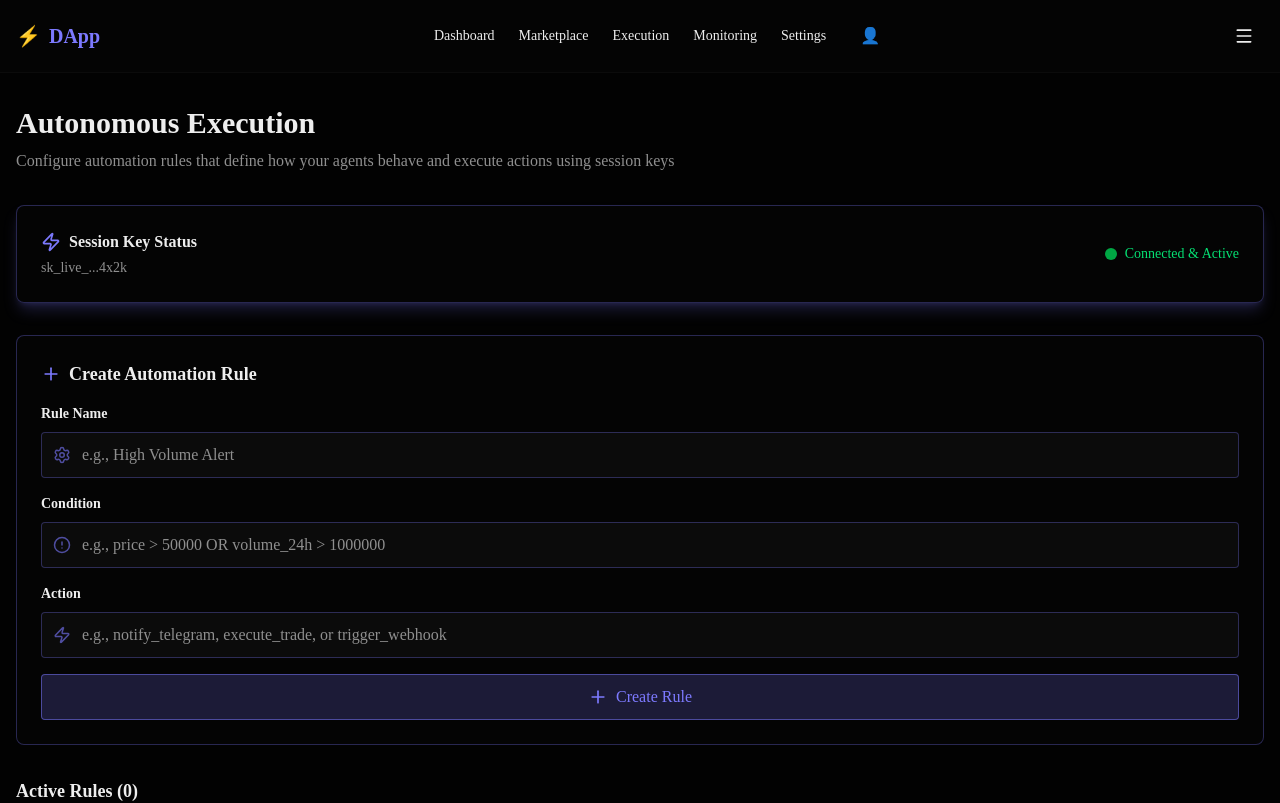
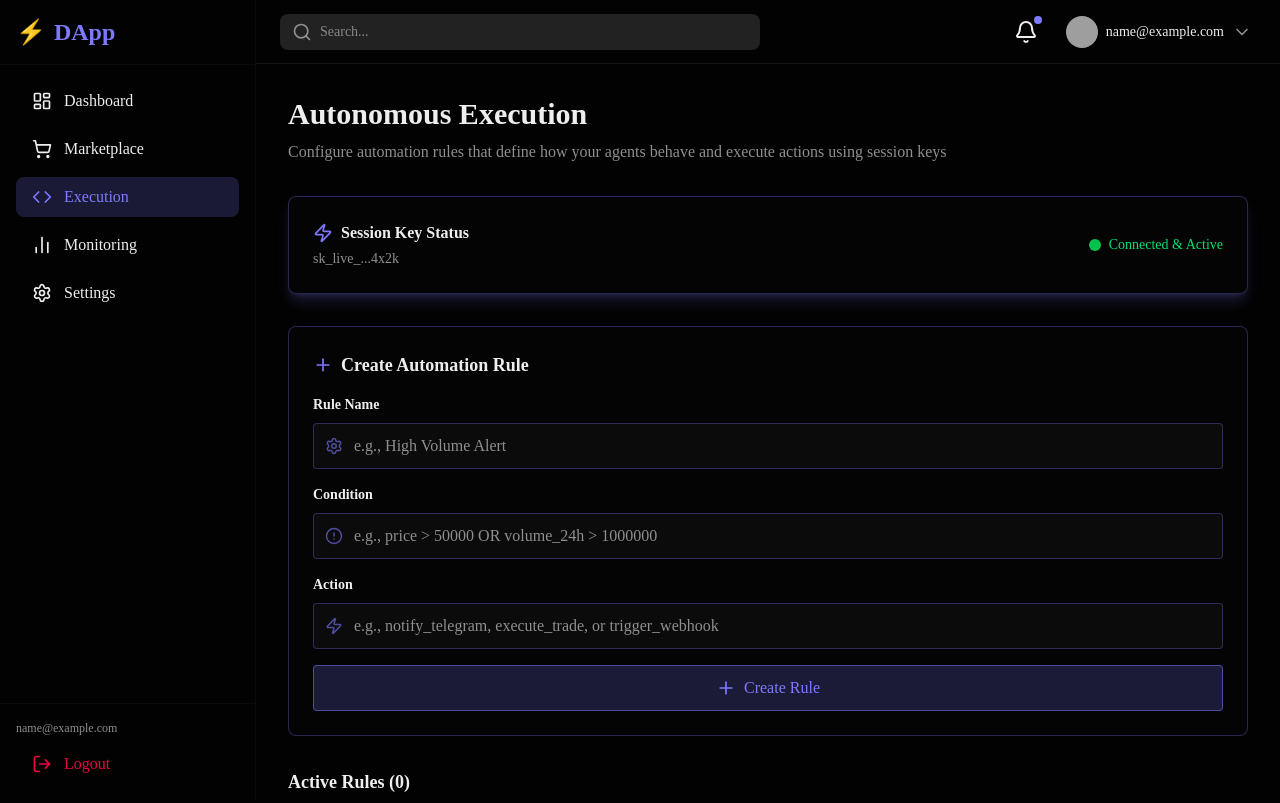
Before and after one commit to Clement-coder/AxiomSphere, a Next.js app in the folder front-end/: page /execution in a window 1280 px wide. Shown: the top 803 px of the page. Built offline with nearby package versions, Linux system fonts and the light colour scheme; sample sign-in values are in the browser's storage; grey boxes are pictures that could not be loaded.

Commit message:
add moify the component

```diff
--- a/front-end/app/layout.tsx
+++ b/front-end/app/layout.tsx
@@ -1,9 +1,13 @@
 'use client';
 import './globals.css';
 import { useEffect, useState } from 'react';
-import Link from 'next/link';
-import { getUser, deleteUser } from '@/lib/storage';
-import { LogOut, Menu, X } from 'lucide-react';
+import { getUser } from '@/lib/storage';
+import Sidebar from '@/components/sidebar';
+import SkeletonLoader from '@/components/skeleton-loader';
+import Navbar from '@/components/navbar';
+import { usePathname, useRouter } from 'next/navigation';
+import SearchModal from '@/components/search-modal';
+import NotificationPanel from '@/components/notification-panel';
 
 interface LayoutProps {
   children: React.ReactNode;
@@ -11,20 +15,68 @@ interface LayoutProps {
 
 export default function RootLayout({ children }: LayoutProps) {
   const [user, setUser] = useState<any>(null);
-  const [showLogout, setShowLogout] = useState(false);
-  const [isMobileMenuOpen, setIsMobileMenuOpen] = useState(false);
+  const [loading, setLoading] = useState(true);
+  const [isSidebarOpen, setIsSidebarOpen] = useState(false);
+  const [isSearchModalOpen, setIsSearchModalOpen] = useState(false);
+  const [isNotificationPanelOpen, setIsNotificationPanelOpen] = useState(false);
+  const pathname = usePathname();
+  const router = useRouter();
 
   useEffect(() => {
-    setUser(getUser());
+    const fetchUser = async () => {
+      // Simulate a delay for a better loading experience
+      await new Promise(resolve => setTimeout(resolve, 1500));
+      const storedUser = getUser();
+      setUser(storedUser);
+      setLoading(false);
+    };
+
+    fetchUser();
   }, []);
 
-  const handleLogout = () => {
-    deleteUser();
-    setUser(null);
-    window.location.href = '/';
+  useEffect(() => {
+    if (!loading && !user && pathname !== '/') {
+      router.push('/');
+    }
+  }, [loading, user, pathname, router]);
+
+  const handleSidebarToggle = () => {
+    setIsSidebarOpen(!isSidebarOpen);
   };
 
-  if (!user) {
+  const handleSearchModalToggle = () => {
+    setIsSearchModalOpen(!isSearchModalOpen);
+  };
+
+  const handleNotificationPanelToggle = () => {
+    setIsNotificationPanelOpen(!isNotificationPanelOpen);
+  };
+
+  if (loading || (!user && pathname !== '/')) {
+    return (
+      <html lang="en">
+        <body>
+          <div className="flex min-h-screen bg-background text-foreground">
+            <Sidebar isOpen={isSidebarOpen} onClose={() => setIsSidebarOpen(false)} />
+            <div className="flex-1 flex flex-col md:ml-64">
+              <Navbar
+                onMenuClick={handleSidebarToggle}
+                onSearchClick={handleSearchModalToggle}
+                onNotificationClick={handleNotificationPanelToggle}
+              />
+              <main className="flex-1 p-8">
+                <SkeletonLoader />
+              </main>
+            </div>
+            <SearchModal isOpen={isSearchModalOpen} onClose={() => setIsSearchModalOpen(false)} />
+            <NotificationPanel isOpen={isNotificationPanelOpen} onClose={() => setIsNotificationPanelOpen(false)} />
+          </div>
+        </body>
+      </html>
+    );
+  }
+
+  if (!user && pathname === '/') {
     return (
       <html lang="en">
         <body>
@@ -34,98 +86,23 @@ export default function RootLayout({ children }: LayoutProps) {
     );
   }
 
-  const navLinks = [
-    { href: '/dashboard', label: 'Dashboard' },
-    { href: '/marketplace', label: 'Marketplace' },
-    { href: '/execution', label: 'Execution' },
-    { href: '/monitoring', label: 'Monitoring' },
-    { href: '/settings', label: 'Settings' },
-  ];
-
   return (
     <html lang="en">
       <body>
-        <div className="min-h-screen bg-background text-foreground">
-          {/* Navigation */}
-          <nav className="glass border-b border-border/50 sticky top-0 z-40">
-            <div className="max-w-7xl mx-auto px-4 py-4 flex items-center justify-between">
-              <Link href="/dashboard" className="text-xl font-bold text-primary flex items-center gap-2">
-                <span>⚡</span>
-                <span>DApp</span>
-              </Link>
-
-              {/* Desktop Navigation */}
-              <div className="hidden md:flex items-center gap-6">
-                {navLinks.map(link => (
-                  <Link
-                    key={link.href}
-                    href={link.href}
-                    className="hover:text-primary transition-colors text-sm font-medium"
-                  >
-                    {link.label}
-                  </Link>
-                ))}
-                <div className="relative">
-                  <button
-                    onClick={() => setShowLogout(!showLogout)}
-                    className="icon-button flex items-center gap-2 px-2"
-                  >
-                    <span>👤</span>
-                  </button>
-                  {showLogout && (
-                    <div className="absolute right-0 mt-2 w-48 glass border border-border/50 rounded-lg p-2 shadow-xl animate-in fade-in slide-in-from-top-2 duration-200">
-                      <div className="text-xs text-muted-foreground px-3 py-2 border-b border-border/50 truncate">
-                        {user?.email}
-                      </div>
-                      <button
-                        onClick={handleLogout}
-                        className="w-full text-left px-3 py-2 text-sm hover:bg-destructive/20 rounded text-destructive transition-colors flex items-center gap-2 font-medium"
-                      >
-                        <LogOut size={16} />
-                        Logout
-                      </button>
-                    </div>
-                  )}
-                </div>
-              </div>
-
-              {/* Mobile Menu Button */}
-              <button
-                onClick={() => setIsMobileMenuOpen(!isMobileMenuOpen)}
-                className="md:hidden icon-button"
-              >
-                {isMobileMenuOpen ? <X size={20} /> : <Menu size={20} />}
-              </button>
-            </div>
-
-            {/* Mobile Navigation */}
-            {isMobileMenuOpen && (
-              <div className="md:hidden border-t border-border/50 p-4 space-y-2 animate-in fade-in slide-in-from-top duration-200">
-                {navLinks.map(link => (
-                  <Link
-                    key={link.href}
-                    href={link.href}
-                    onClick={() => setIsMobileMenuOpen(false)}
-                    className="block px-3 py-2 rounded hover:bg-primary/20 transition-colors text-sm font-medium"
-                  >
-                    {link.label}
-                  </Link>
-                ))}
-                <button
-                  onClick={handleLogout}
-                  className="w-full text-left px-3 py-2 text-sm rounded text-destructive hover:bg-destructive/20 transition-colors flex items-center gap-2 font-medium"
-                >
-                  <LogOut size={16} />
-                  Logout
-                </button>
-              </div>
-            )}
-          </nav>
-
-          {/* Main Content */}
-          <main className="max-w-7xl mx-auto px-4 py-8">
-            {children}
-          </main>
+        <div className="flex min-h-screen bg-background text-foreground">
+          <Sidebar isOpen={isSidebarOpen} onClose={() => setIsSidebarOpen(false)} />
+          <div className="flex-1 flex flex-col md:ml-64">
+            <Navbar
+              onMenuClick={handleSidebarToggle}
+              onSearchClick={handleSearchModalToggle}
+              onNotificationClick={handleNotificationPanelToggle}
+            />
+            <main className="flex-1 p-8">
+              {children}
+            </main>
+          </div>
+          <SearchModal isOpen={isSearchModalOpen} onClose={() => setIsSearchModalOpen(false)} />
+          <NotificationPanel isOpen={isNotificationPanelOpen} onClose={() => setIsNotificationPanelOpen(false)} />
         </div>
       </body>
     </html>
--- /dev/null
+++ b/front-end/components/navbar.tsx
@@ -0,0 +1,85 @@
+'use client';
+import { useState, useEffect } from 'react';
+import { Search, Bell, ChevronDown, LogOut, Menu } from 'lucide-react';
+import { getUser, deleteUser } from '@/lib/storage';
+
+interface NavbarProps {
+  onMenuClick: () => void;
+  onSearchClick: () => void;
+  onNotificationClick: () => void;
+}
+
+export default function Navbar({ onMenuClick, onSearchClick, onNotificationClick }: NavbarProps) {
+  const [user, setUser] = useState<any>(null);
+  const [showUserMenu, setShowUserMenu] = useState(false);
+
+  useEffect(() => {
+    setUser(getUser());
+  }, []);
+
+  const handleLogout = () => {
+    deleteUser();
+    window.location.href = '/';
+  };
+
+  return (
+    <header className="sticky top-0 z-30 flex h-16 items-center gap-4 border-b bg-background px-6">
+      <button onClick={onMenuClick} className="md:hidden p-2 rounded-full hover:bg-muted">
+        <Menu size={20} />
+      </button>
+
+      <div className="relative flex-1 hidden md:block">
+        <Search className="absolute left-3 top-1/2 -translate-y-1/2 h-5 w-5 text-muted-foreground" />
+        <input
+          type="search"
+          placeholder="Search..."
+          className="w-full rounded-lg bg-muted pl-10 pr-4 py-2 text-sm focus:outline-none focus:ring-2 focus:ring-primary"
+        />
+      </div>
+
+      <div className="flex flex-1 justify-end items-center gap-4">
+        {/* Search for mobile */}
+        <button onClick={onSearchClick} className="md:hidden p-2 rounded-full hover:bg-muted">
+          <Search size={20} />
+        </button>
+
+        <div className="relative">
+          <button
+            onClick={onNotificationClick}
+            className="relative rounded-full p-2 hover:bg-muted"
+          >
+            <Bell className="h-6 w-6" />
+            <span className="absolute top-1 right-1 h-2 w-2 rounded-full bg-primary"></span>
+          </button>
+        </div>
+        <div className="relative">
+          <button
+            onClick={() => setShowUserMenu(!showUserMenu)}
+            className="flex items-center gap-2 rounded-full p-1 hover:bg-muted"
+          >
+            <img
+              src={`https://api.dicebear.com/7.x/avataaars/svg?seed=${user?.email}`}
+              alt="User avatar"
+              className="h-8 w-8 rounded-full"
+            />
+            <span className="hidden md:block text-sm font-medium">{user?.email}</span>
+            <ChevronDown className="h-5 w-5 text-muted-foreground hidden md:block" />
+          </button>
+          {showUserMenu && (
+            <div className="absolute right-0 mt-2 w-48 rounded-md border bg-background shadow-lg">
+              <div className="py-1">
+                <button
+                  onClick={handleLogout}
+                  className="flex w-full items-center gap-2 px-4 py-2 text-left text-sm text-destructive hover:bg-destructive/10"
+                >
+                  <LogOut size={16} />
+                  <span>Logout</span>
+                </button>
+              </div>
+            </div>
+          )}
+        </div>
+      </div>
+    </header>
+  );
+}
--- /dev/null
+++ b/front-end/components/notification-panel.tsx
@@ -0,0 +1,38 @@
+'use client';
+import { X } from 'lucide-react';
+
+interface NotificationPanelProps {
+  isOpen: boolean;
+  onClose: () => void;
+}
+
+export default function NotificationPanel({ isOpen, onClose }: NotificationPanelProps) {
+  return (
+    <>
+      {/* Overlay */}
+      <div
+        className={`fixed inset-0 bg-black/50 z-40 transition-opacity duration-300 ${
+          isOpen ? 'opacity-100' : 'opacity-0 pointer-events-none'
+        }`}
+        onClick={onClose}
+      ></div>
+
+      {/* Panel */}
+      <div
+        className={`fixed top-0 right-0 h-full w-80 bg-background border-l border-border/50 z-50 transition-transform duration-300 ${
+          isOpen ? 'translate-x-0' : 'translate-x-full'
+        }`}
+      >
+        <div className="p-4 border-b border-border/50 flex items-center justify-between">
+          <h2 className="text-lg font-medium">Notifications</h2>
+          <button onClick={onClose} className="p-2 rounded-full hover:bg-muted">
+            <X size={20} />
+          </button>
+        </div>
+        <div className="p-4 text-sm text-muted-foreground">
+          No new notifications
+        </div>
+      </div>
+    </>
+  );
+}
--- /dev/null
+++ b/front-end/components/search-modal.tsx
@@ -0,0 +1,27 @@
+'use client';
+import { Search } from 'lucide-react';
+
+interface SearchModalProps {
+  isOpen: boolean;
+  onClose: () => void;
+}
+
+export default function SearchModal({ isOpen, onClose }: SearchModalProps) {
+  if (!isOpen) {
+    return null;
+  }
+
+  return (
+    <div className="fixed inset-0 bg-black/50 z-50 flex justify-center items-start pt-20" onClick={onClose}>
+      <div className="relative w-full max-w-md" onClick={e => e.stopPropagation()}>
+        <Search className="absolute left-3 top-1/2 -translate-y-1/2 h-5 w-5 text-muted-foreground" />
+        <input
+          type="search"
+          placeholder="Search..."
+          className="w-full rounded-lg bg-muted pl-10 pr-4 py-2 text-sm focus:outline-none"
+          autoFocus
+        />
+      </div>
+    </div>
+  );
+}
--- /dev/null
+++ b/front-end/components/sidebar.tsx
@@ -0,0 +1,88 @@
+'use client';
+import Link from 'next/link';
+import { usePathname } from 'next/navigation';
+import { LogOut, LayoutDashboard, ShoppingCart, Code, BarChart2, Settings, X } from 'lucide-react';
+import { deleteUser, getUser } from '@/lib/storage';
+import { useEffect, useState } from 'react';
+
+const navLinks = [
+  { href: '/dashboard', label: 'Dashboard', icon: <LayoutDashboard size={20} /> },
+  { href: '/marketplace', label: 'Marketplace', icon: <ShoppingCart size={20} /> },
+  { href: '/execution', label: 'Execution', icon: <Code size={20} /> },
+  { href: '/monitoring', label: 'Monitoring', icon: <BarChart2 size={20} /> },
+  { href: '/settings', label: 'Settings', icon: <Settings size={20} /> },
+];
+
+interface SidebarProps {
+  isOpen: boolean;
+  onClose: () => void;
+}
+
+export default function Sidebar({ isOpen, onClose }: SidebarProps) {
+  const pathname = usePathname();
+  const [user, setUser] = useState<any>(null);
+
+  useEffect(() => {
+    setUser(getUser());
+  }, []);
+
+  const handleLogout = () => {
+    deleteUser();
+    window.location.href = '/';
+  };
+
+  return (
+    <>
+      {/* Overlay for mobile */}
+      <div
+        className={`fixed inset-0 bg-black/50 z-40 md:hidden ${isOpen ? 'block' : 'hidden'}`}
+        onClick={onClose}
+      ></div>
+
+      <aside
+        className={`fixed top-0 left-0 h-full bg-background border-r border-border/50 flex flex-col z-50 transition-transform duration-300 md:translate-x-0 ${
+          isOpen ? 'translate-x-0' : '-translate-x-full'
+        } w-64`}
+      >
+        <div className="p-4 border-b border-border/50 flex items-center justify-between">
+          <Link href="/dashboard" className="text-2xl font-bold text-primary flex items-center gap-2">
+            <span>⚡</span>
+            <span>DApp</span>
+          </Link>
+          <button onClick={onClose} className="p-2 rounded-full hover:bg-muted md:hidden">
+            <X size={20} />
+          </button>
+        </div>
+        <nav className="flex-1 p-4 space-y-2">
+          {navLinks.map(link => (
+            <Link
+              key={link.href}
+              href={link.href}
+              onClick={onClose}
+              className={`flex items-center gap-3 px-4 py-2 rounded-lg transition-colors ${
+                pathname === link.href
+                  ? 'bg-primary/20 text-primary font-medium'
+                  : 'hover:bg-primary/10'
+              }`}
+            >
+              {link.icon}
+              <span>{link.label}</span>
+            </Link>
+          ))}
+        </nav>
+        <div className="p-4 border-t border-border/50">
+          <div className="text-xs text-muted-foreground truncate mb-2">
+            {user?.email}
+          </div>
+          <button
+            onClick={handleLogout}
+            className="w-full flex items-center gap-3 px-4 py-2 rounded-lg text-destructive hover:bg-destructive/20 transition-colors font-medium"
+          >
+            <LogOut size={20} />
+            <span>Logout</span>
+          </button>
+        </div>
+      </aside>
+    </>
+  );
+}
--- /dev/null
+++ b/front-end/components/skeleton-loader.tsx
@@ -0,0 +1,15 @@
+export default function SkeletonLoader() {
+  return (
+    <div className="flex-1 p-8">
+      <div className="h-12 bg-gray-700 rounded w-full mb-8 animate-pulse"></div>
+      <div className="grid grid-cols-1 md:grid-cols-2 lg:grid-cols-3 gap-8">
+        <div className="h-48 bg-gray-700 rounded animate-pulse"></div>
+        <div className="h-48 bg-gray-700 rounded animate-pulse"></div>
+        <div className="h-48 bg-gray-700 rounded animate-pulse"></div>
+        <div className="h-48 bg-gray-700 rounded animate-pulse"></div>
+        <div className="h-48 bg-gray-700 rounded animate-pulse"></div>
+        <div className="h-48 bg-gray-700 rounded animate-pulse"></div>
+      </div>
+    </div>
+  );
+}
```
Also changed, not shown: front-end/app/settings/page.tsx (renamed from front-end/app/settigns/page.tsx).
